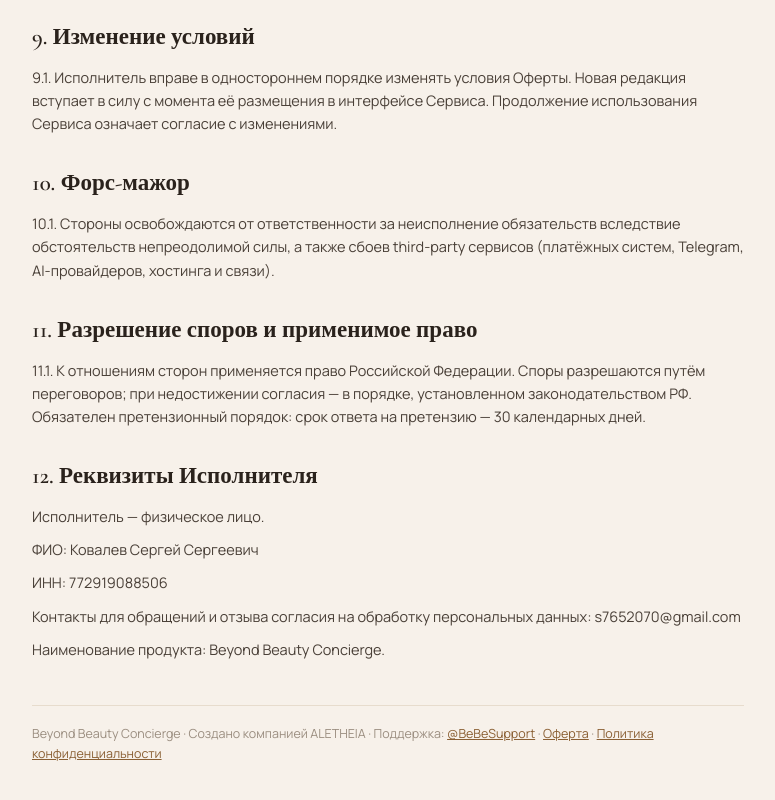
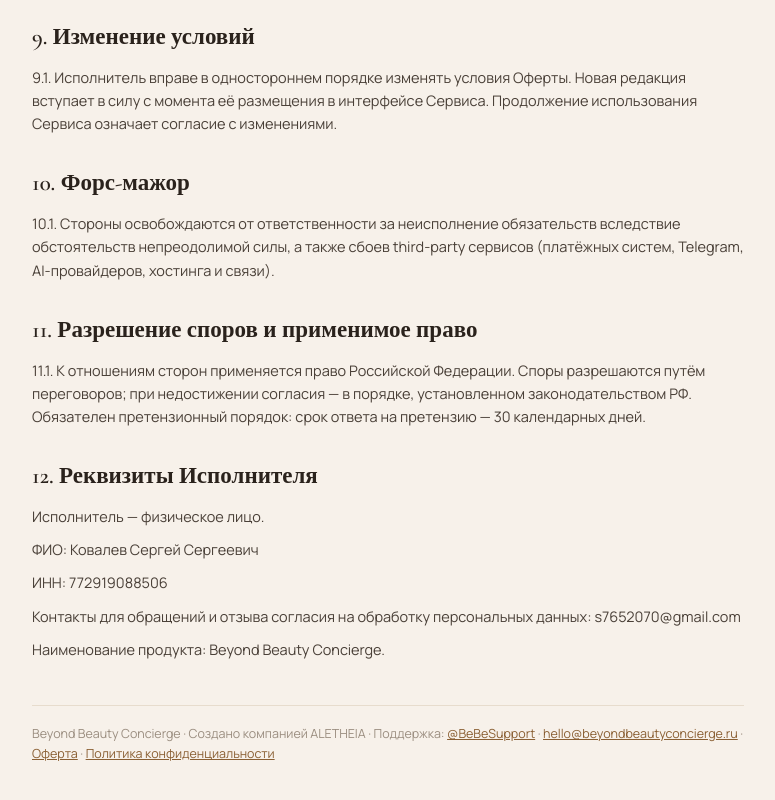
Before and after one commit to SCavalli/beyond-beauty-site, a plain HTML site: page oferta.html in a window 1280 px wide. Shown: the part 3797-4597 px from the top of the page, without its empty margins (252-1027 px from the left). Drawn offline with nearby package versions, Linux system fonts and the light colour scheme.

Commit message:
Add hello@beyondbeautyconcierge.ru contact (domain mail live)

```diff
--- a/oferta.html
+++ b/oferta.html
@@ -78,5 +78,5 @@
 <p>ИНН: 772919088506</p>
 <p>Контакты для обращений и отзыва согласия на обработку персональных данных: s7652070@gmail.com</p>
 <p>Наименование продукта: Beyond Beauty Concierge.</p>
-<div class="foot">Beyond Beauty Concierge · Создано компанией ALETHEIA · Поддержка: <a href="https://t.me/BeBeSupport">@BeBeSupport</a> · <a href="/oferta.html">Оферта</a> · <a href="/privacy.html">Политика конфиденциальности</a></div>
+<div class="foot">Beyond Beauty Concierge · Создано компанией ALETHEIA · Поддержка: <a href="https://t.me/BeBeSupport">@BeBeSupport</a> · <a href="mailto:hello@beyondbeautyconcierge.ru">hello@beyondbeautyconcierge.ru</a> · <a href="/oferta.html">Оферта</a> · <a href="/privacy.html">Политика конфиденциальности</a></div>
 </div></body></html>
```
Also changed, not shown: index.html (+1 -1 lines), privacy.html (+1 -1 lines).
